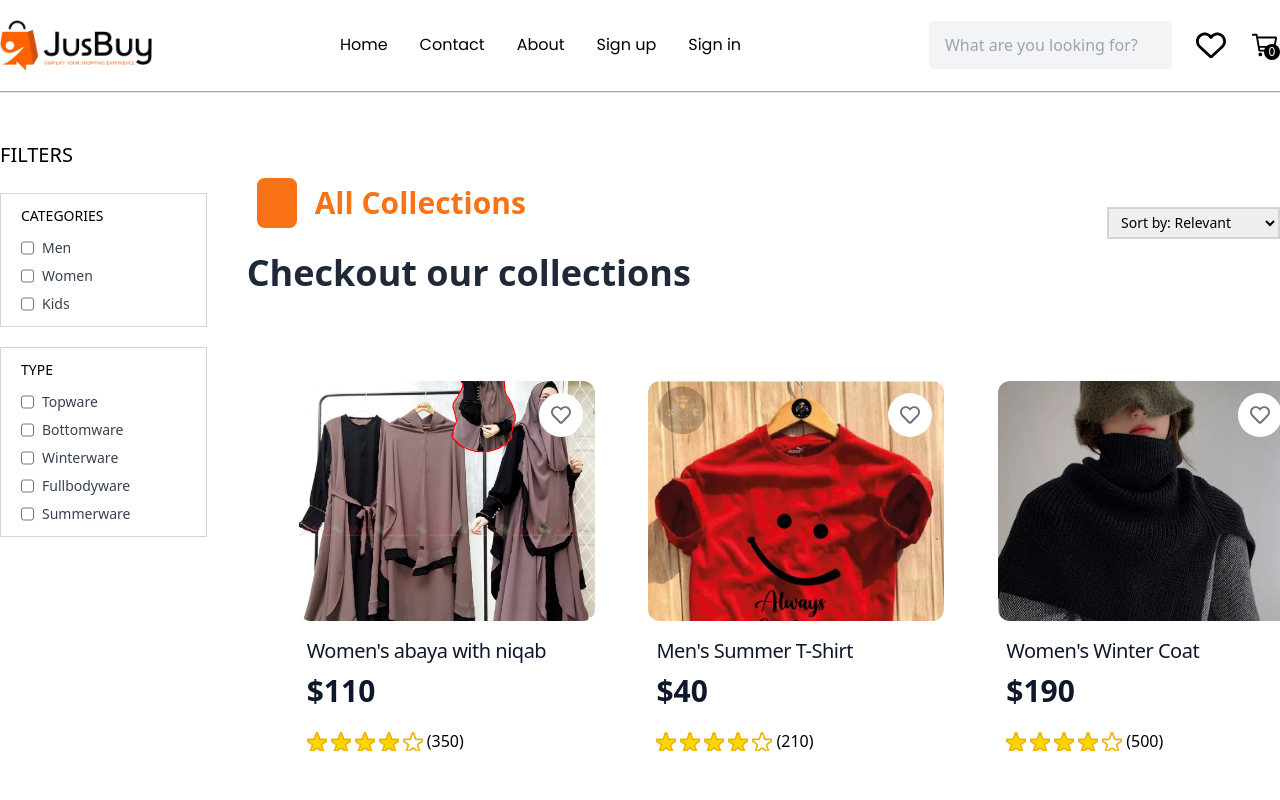
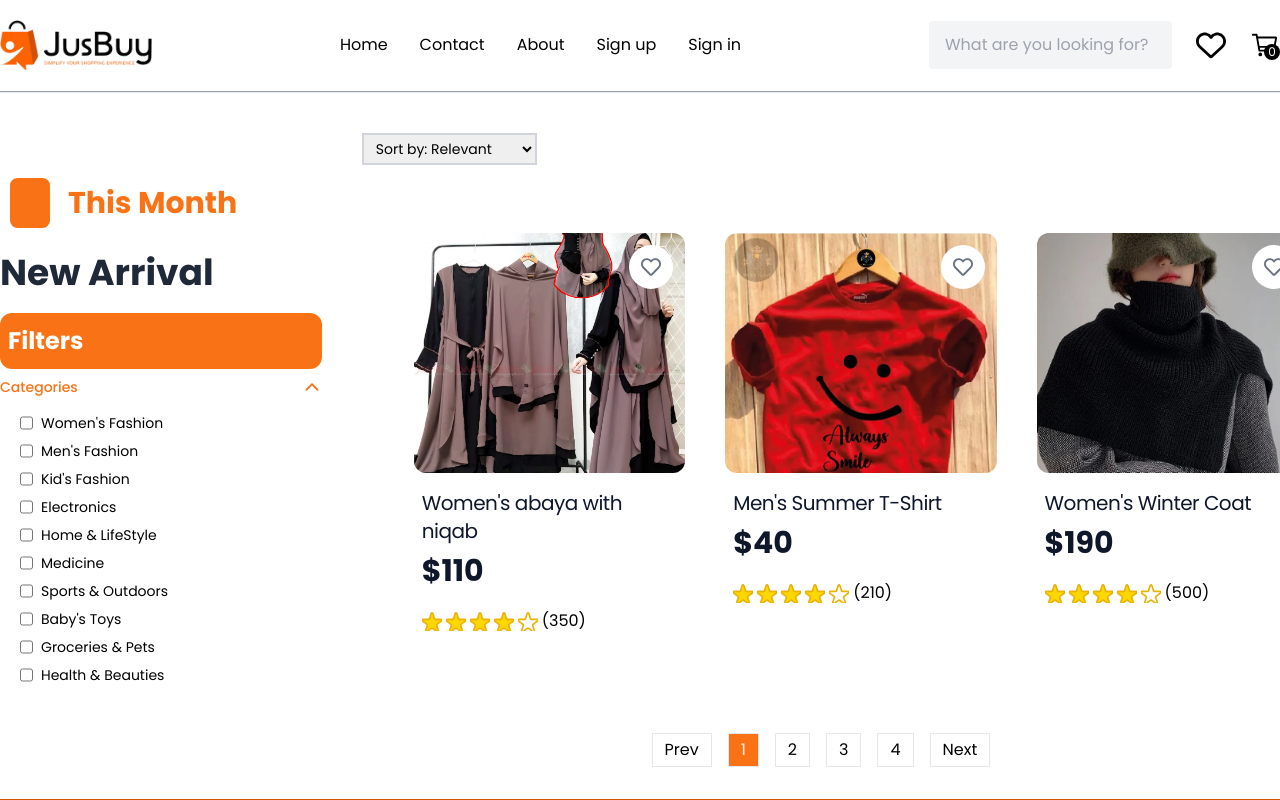
Before and after one commit to Shakil57375/jus-buy, a Next.js app: page /searchProduct in a window 1280 px wide. Shown: the top 800 px of the page. Built offline with nearby package versions, Linux system fonts and the light colour scheme.

Commit message:
search filter added

```diff
--- a/app/(website)/(pages)/searchProduct/page.js
+++ b/app/(website)/(pages)/searchProduct/page.js
@@ -1,6 +1,6 @@
 "use client";
 import React, { useEffect, useState } from "react";
-import { IoIosArrowDown } from "react-icons/io";
+import { IoIosArrowDown, IoIosArrowUp } from "react-icons/io";
 import { useShopContext } from "@/app/context/ShopContext";
 import Title from "@/components/custom/Title";
 import ProductItem from "@/components/custom/ProductItem";
@@ -14,23 +14,26 @@ const Collection = () => {
   const [selectedSubCategories, setSelectedSubCategories] = useState([]);
   const [sortType, setSortType] = useState("relevant");
 
-  // Pagination states
+  const [isCategoryOpen, setIsCategoryOpen] = useState(true); // Manage toggle state
+
+  const handleCategoryToggle = () => {
+    setIsCategoryOpen(!isCategoryOpen); // Toggle the state on click
+  };
+
   const [currentPage, setCurrentPage] = useState(1);
-  const productsPerPage = 3; // Define how many products per page
+  const productsPerPage = 3;
 
-  // Initially load all products
   useEffect(() => {
-    setFilteredProducts(products); // Initially, show all products
+    setFilteredProducts(products);
   }, [products]);
 
   // Toggle selection for categories
   const handleCategoryChange = (e) => {
     const category = e.target.value;
-    setSelectedCategories(
-      (prevCategories) =>
+    setSelectedCategories((prevCategories) =>
       prevCategories.includes(category)
-          ? prevCategories.filter((item) => item !== category) // Remove if already selected
-          : [...prevCategories, category] // Add if not selected
+        ? prevCategories.filter((item) => item !== category)
+        : [...prevCategories, category]
     );
   };
 
@@ -120,42 +123,56 @@ const Collection = () => {
   return (
     <div>
       <SearchBar />
-      <div className="flex flex-col justify-between items-start sm:flex-row gap-1 sm:gap-10 pt-10 border-t">
+      <div className="flex flex-col justify-between items-start sm:flex-row gap-1 sm:gap-10 pt-10 border-t mb-8">
         {/* Filter Options */}
-        <div className="basis-2/12">
+        <div className="basis-3/12">
+          <Title title="This Month" subtitle="New Arrival" />
           <p
             onClick={() => setShowFilter(!showFilter)}
             className="my-2 text-xl flex items-center cursor-pointer gap-2"
           >
-            FILTERS{" "}
+            <span className="w-full text-2xl font-bold bg-orange-500 py-3 px-2 text-white flex items-start justify-start rounded-xl">
+              Filters
+            </span>
             <IoIosArrowDown
               className={`text-2xl sm:hidden ${showFilter ? "rotate-180" : ""}`}
             />
           </p>
 
           {/* Category Filter */}
+          <div>
+            <p
+              className="mb-3 text-sm font-medium text-orange-500 flex items-center cursor-pointer"
+              onClick={handleCategoryToggle}
+            >
+              Categories{" "}
+              {isCategoryOpen ? (
+                <IoIosArrowUp className="ml-56 text-xl" /> // Up arrow when open
+              ) : (
+                <IoIosArrowDown className="ml-56 text-xl" /> // Down arrow when closed
+              )}
+            </p>
             <div
-            className={`border border-gray-300 pl-5 mt-6 py-3 sm:block ${
-              showFilter ? "" : "hidden"
+              className={`pl-5 mt-2 py-1 ${
+                isCategoryOpen ? "block" : "hidden"
               }`}
             >
-            <p className="mb-3 text-sm font-medium">CATEGORIES</p>
-            <div className="flex flex-col gap-2 text-sm font-light text-gray-700">
+              <div className="flex flex-col gap-2 text-sm font-light">
+                <label className="flex gap-2">
+                  <input
+                    type="checkbox"
+                    value="Women"
+                    onChange={handleCategoryChange}
+                  />{" "}
+                  Women&apos;s Fashion
+                </label>
                 <label className="flex gap-2">
                   <input
                     type="checkbox"
                     value="Men"
                     onChange={handleCategoryChange}
                   />{" "}
-                Men
-              </label>
-              <label className="flex gap-2">
-                <input
-                  type="checkbox"
-                  value="Women"
-                  onChange={handleCategoryChange}
-                />{" "}
-                Women
+                  Men&apos;s Fashion
                 </label>
                 <label className="flex gap-2">
                   <input
@@ -163,70 +180,72 @@ const Collection = () => {
                     value="Kids"
                     onChange={handleCategoryChange}
                   />{" "}
-                Kids
-              </label>
-            </div>
-          </div>
-
-          {/* Subcategory Filter */}
-          <div
-            className={`border border-gray-300 pl-5 my-5 py-3 sm:block ${
-              showFilter ? "" : "hidden"
-            }`}
-          >
-            <p className="mb-3 text-sm font-medium">TYPE</p>
-            <div className="flex flex-col gap-2 text-sm font-light text-gray-700">
-              <label className="flex gap-2">
-                <input
-                  type="checkbox"
-                  value="Topware"
-                  onChange={handleSubCategoryChange}
-                />{" "}
-                Topware
+                  Kid&apos;s Fashion
                 </label>
                 <label className="flex gap-2">
                   <input
                     type="checkbox"
-                  value="Bottomware"
-                  onChange={handleSubCategoryChange}
+                    value="Electronics"
+                    onChange={handleCategoryChange}
                   />{" "}
-                Bottomware
+                  Electronics
                 </label>
                 <label className="flex gap-2">
                   <input
                     type="checkbox"
-                  value="Winterware"
-                  onChange={handleSubCategoryChange}
+                    value="LifeStyle"
+                    onChange={handleCategoryChange}
                   />{" "}
-                Winterware
+                  Home & LifeStyle
                 </label>
                 <label className="flex gap-2">
                   <input
                     type="checkbox"
-                  value="Fullbodyware"
-                  onChange={handleSubCategoryChange}
+                    value="Medicine"
+                    onChange={handleCategoryChange}
                   />{" "}
-                Fullbodyware
+                  Medicine
                 </label>
                 <label className="flex gap-2">
                   <input
                     type="checkbox"
-                  value="Summerware"
-                  onChange={handleSubCategoryChange}
+                    value="Sports"
+                    onChange={handleCategoryChange}
                   />{" "}
-                Summerware
+                  Sports & Outdoors
                 </label>
+                <label className="flex gap-2">
+                  <input
+                    type="checkbox"
+                    value="BabyToy"
+                    onChange={handleCategoryChange}
+                  />{" "}
+                  Baby&apos;s Toys
+                </label>
+                <label className="flex gap-2">
+                  <input
+                    type="checkbox"
+                    value="Groceries"
+                    onChange={handleCategoryChange}
+                  />{" "}
+                  Groceries & Pets
+                </label>
+                <label className="flex gap-2">
+                  <input
+                    type="checkbox"
+                    value="HealthAndBeauties"
+                    onChange={handleCategoryChange}
+                  />{" "}
+                  Health & Beauties
+                </label>
+              </div>
             </div>
           </div>
         </div>
 
         {/* Products Section */}
-        <div className="basis-10/12">
+        <div className="basis-9/12">
           <div className="flex justify-between items-center text-base sm:text-2xl mb-4">
-            <Title
-              title="All Collections"
-              subtitle="Checkout our collections"
-            />
             <select
               onChange={(e) => setSortType(e.target.value)}
               className="border-2 border-gray-300 text-sm px-2 h-8"
@@ -259,7 +278,7 @@ const Collection = () => {
               <button
                 key={index + 1}
                 className={`px-3 py-1 border ${
-                  index + 1 === currentPage ? "bg-gray-800 text-white" : ""
+                  index + 1 === currentPage ? "bg-orange-500 text-white" : ""
                 }`}
                 onClick={() => handlePageChange(index + 1)}
               >
--- a/app/layout.js
+++ b/app/layout.js
@@ -2,7 +2,10 @@ import localFont from "next/font/local";
 import "./globals.css";
 import Footer from "@/components/common/Footer";
 import Navbar from "@/components/common/Navbar";
+import { Poppins } from "next/font/google";
 import { ShopProvider } from "./context/ShopContext";
+
+// Load local fonts
 const geistSans = localFont({
   src: "./fonts/GeistVF.woff",
   variable: "--font-geist-sans",
@@ -15,6 +18,9 @@ const geistMono = localFont({
   weight: "100 900",
 });
 
+// Import Poppins font
+const poppins = Poppins({ weight: ["400", "500", "600", "700"], subsets: ["latin"] });
+
 export const metadata = {
   title: "Jus Buy",
   description: "Generated by create next app",
@@ -24,15 +30,13 @@ export default function RootLayout({ children }) {
   return (
     <html lang="en">
       <body
-        className={`${geistSans.variable} ${geistMono.variable} antialiased`}
+        className={`${geistSans.variable} ${geistMono.variable} ${poppins.className} antialiased`}
       >
-        <>
-          <ShopProvider>
-            <Navbar />
-            <div className="max-w-7xl mx-auto px-10 lg:px-0">{children}</div>
-            <Footer />
-          </ShopProvider>
-        </>
+        <ShopProvider>
+          <Navbar />
+          <div className="max-w-7xl mx-auto px-10 lg:px-0">{children}</div>
+          <Footer />
+        </ShopProvider>
       </body>
     </html>
   );
```
Lines whose indentation alone changed are shown as unchanged.
